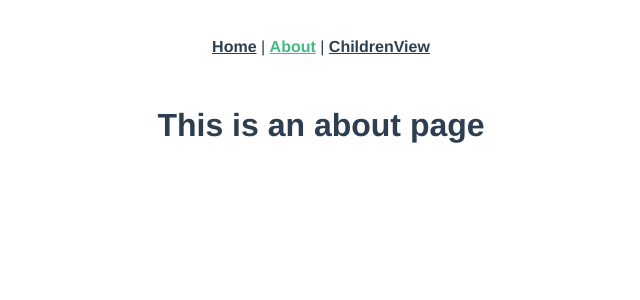
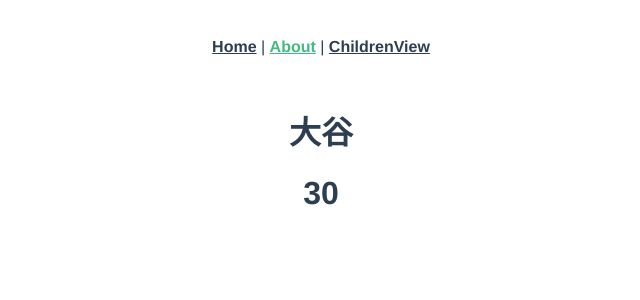
Before and after one commit to kizunas/vue3-test-v1, a Vue app: page /about in a window 1280 px wide. Shown: the top 300 px of the page, without its empty margins (319-959 px from the left). Built offline with nearby package versions, Linux system fonts and the light colour scheme.

Commit message:
setuup()の書き方

```diff
--- a/src/views/AboutView.vue
+++ b/src/views/AboutView.vue
@@ -1,5 +1,21 @@
 <template>
   <div class="about">
-    <h1>This is an about page</h1>
+    <h1>{{name}}</h1>
+    <h1>{{age}}</h1>
   </div>
 </template>
+
+<script>
+export default {
+  data(){},
+  setup(){
+    let name = '大谷'
+    const age = 30
+
+    return {
+      name: name,
+      age: age,
+    }
+  }
+}
+</script>
```
